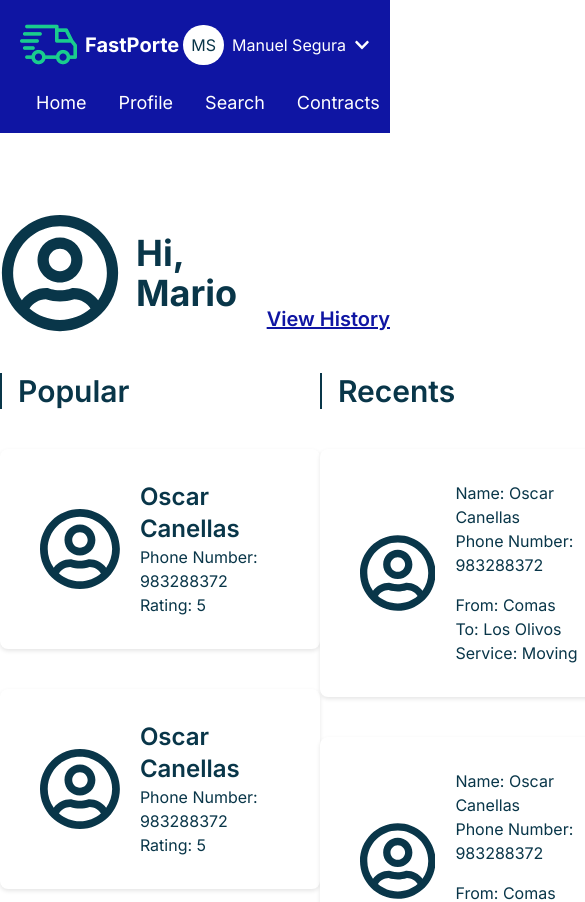
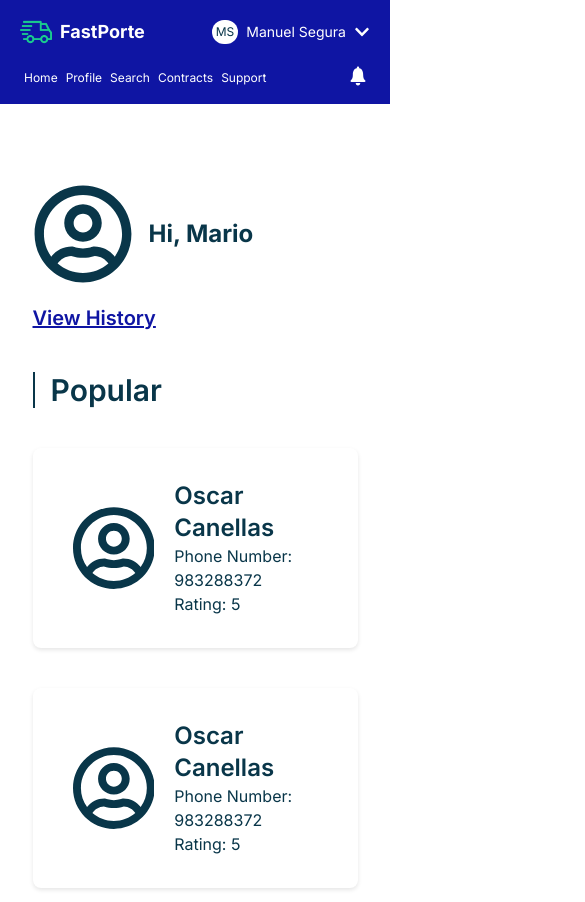
Before and after one commit to Hellcoders-202501/web-application, a Next.js app: page / in a window 390 px wide. Shown: the top 902 px of the page, 585 px wide, since content can reach past the window. Built offline with nearby package versions, Linux system fonts and the light colour scheme.

Commit message:
style: responsive basic

```diff
--- a/src/components/molecules/AppFooter/index.tsx
+++ b/src/components/molecules/AppFooter/index.tsx
@@ -2,8 +2,8 @@ import SocialIcons from "../SocialIcons";
 
 const AuthFooter = () => {
 	return (
-		<footer className="flex justify-between items-center bg-main py-6 px-10">
-			<div className="flex gap-20 items-center">
+		<footer className="flex flex-col md:flex-row justify-between items-center bg-main py-6 px-10">
+			<div className="flex flex-col md:flex-row md:gap-20 items-center">
 				<p className="text-white font-bold text-lg">About FastPorte</p>
 				<SocialIcons />
 			</div>
--- a/src/components/molecules/UserMenu/index.tsx
+++ b/src/components/molecules/UserMenu/index.tsx
@@ -13,22 +13,22 @@ const UserMenu = () => {
 				type="button"
 				className="flex gap-2 items-center cursor-pointer focus:outline-0"
 			>
-				<div className="rounded-full p-2 bg-white">MS</div>
-				<p className="text-white">Manuel Segura</p>
+				<div className="rounded-full p-1 md:p-2 bg-white text-xs md:text-base">MS</div>
+				<p className="text-white text-sm md:text-base">Manuel Segura</p>
 				<FaChevronDown color="white" size={16} />
 			</MenuButton>
 			<MenuItems
 				transition
 				anchor="bottom end"
-				className="w-52 origin-top-right rounded-xl border border-gray-200 bg-white
-                p-1 transition duration-100 ease-out [--anchor-gap:--spacing(1)]
+				className="w-44 md:w-52 origin-top-right rounded-xl border border-gray-200
+                bg-white p-1 transition duration-100 ease-out [--anchor-gap:--spacing(1)]
                 focus:outline-none data-closed:scale-95 data-closed:opacity-0 mt-2"
 			>
 				<MenuItem>
 					<button
 						type="button"
 						onClick={handleLogOut}
-						className="w-full cursor-pointer"
+						className="w-full cursor-pointer text-sm md:text-base"
 					>
 						Log out
 					</button>
--- a/src/components/organisms/AppNavbar/index.tsx
+++ b/src/components/organisms/AppNavbar/index.tsx
@@ -32,8 +32,21 @@ const AppNavbar = () => {
 		<nav className="bg-main py-4 px-5">
 			<div className="flex justify-between items-center">
 				<div className="flex items-center gap-2">
-					<Image src={Logo} alt="Logo" width={57} height={57} />
-					<p className="text-white font-bold text-xl">FastPorte</p>
+					<Image
+						src={Logo}
+						alt="Logo"
+						width={57}
+						height={57}
+						className="hidden md:block"
+					/>
+					<Image
+						src={Logo}
+						alt="Logo"
+						width={32}
+						height={32}
+						className="md:hidden"
+					/>
+					<p className="text-white font-bold text-lg md:text-xl">FastPorte</p>
 				</div>
 				{/* Menu */}
 				<UserMenu />
@@ -43,7 +56,7 @@ const AppNavbar = () => {
 					{urls.map((url, index) => {
 						return (
 							<Link
-								className="mx-4 text-white text-lg"
+								className="md:mx-4 mx-1 text-white text-xs md:text-lg"
 								key={index}
 								href={url.url}
 							>
--- a/src/views/App/Home/index.tsx
+++ b/src/views/App/Home/index.tsx
@@ -5,21 +5,25 @@ import Link from "next/link";
 
 const HomeView = () => {
 	return (
-		<div className="flex flex-col justify-center max-w-5xl mx-auto">
+		<div className="flex flex-col justify-center max-w-5xl mx-auto w-10/12 lg:w-auto">
 			{/* TOP */}
-			<div className="flex justify-between mt-20">
+			<div className="flex flex-col lg:flex-row justify-between mt-20">
 				<div className="flex gap-4 items-center">
-					<FaRegUserCircle size={120} />
-					<p className="text-4xl font-bold">
-						Hi, <br /> Mario
+					<FaRegUserCircle size={120} className="hidden lg:block" />
+					<FaRegUserCircle size={100} className="lg:hidden" />
+					<p className="text-2xl lg:text-4xl font-bold">
+						Hi, <br className="hidden lg:block" /> Mario
 					</p>
 				</div>
-				<Link href="/" className="self-end text-xl text-[#0F15A3] font-semibold underline">
+				<Link
+					href="/"
+					className="mt-5 lg:mt-0 lg:self-end text-xl text-[#0F15A3] font-semibold underline"
+				>
 					View History
 				</Link>
 			</div>
 			{/* CENTER */}
-			<div className="flex justify-between mt-10 mb-20">
+			<div className="flex flex-col lg:flex-row justify-between mt-10 mb-20 gap-10 lg:gap-0">
 				{/* Popular */}
 				<div className="flex flex-col gap-10">
 					<p className="text-3xl font-semibold border-l-2 pl-4">Popular</p>
```
